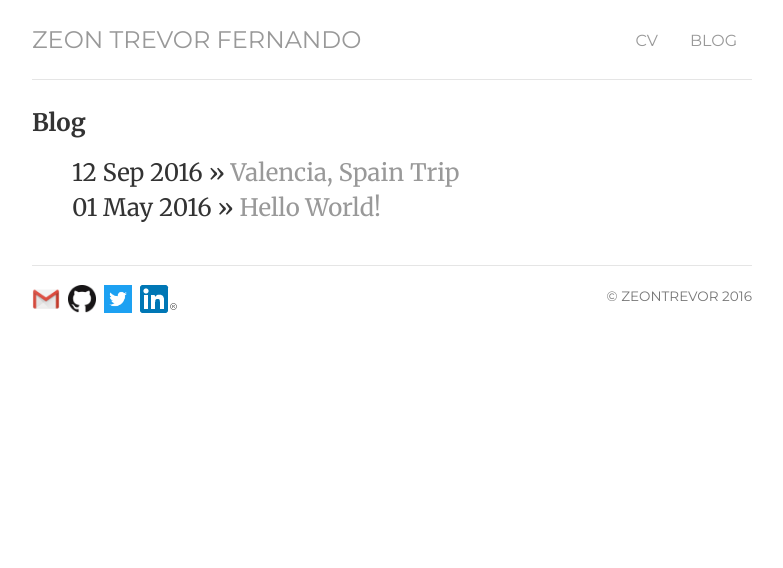
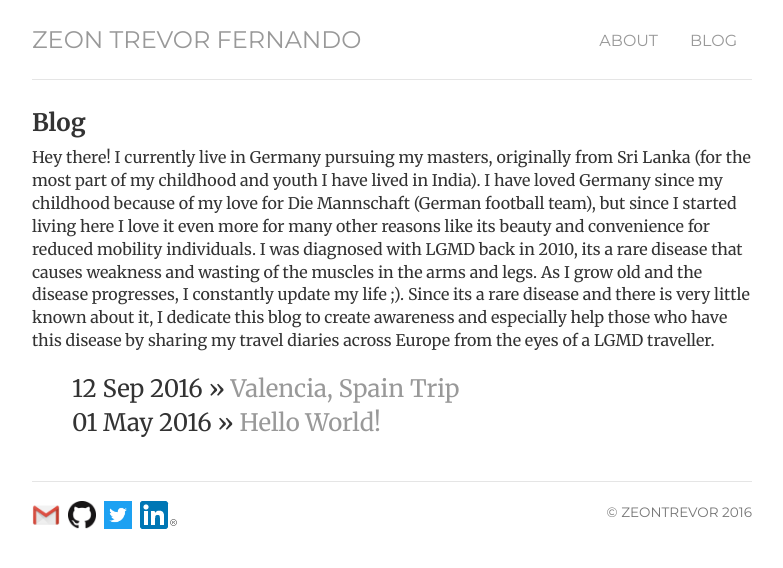
Before and after one commit to ZeonTrevor/zeontrevor.github.io, a Jekyll site: the page built from blog/index.html, in a window 1280 px wide. Shown: the top 568 px of the page, without its empty margins (248-1031 px from the left). Built offline with Jekyll 4.4.1, drawn with Linux system fonts in a browser that asks for light colours.

Commit message:
Blog Index Update

```diff
--- a/_layouts/default.html
+++ b/_layouts/default.html
@@ -26,7 +26,7 @@
     <!--header-->
     <div class="header">
       <ul class="nav nav-pills pull-right">
-        <li class="{{ page.cv }}"><a href="/cv" title="CV">CV</a></li>
+        <li class="{{ page.cv }}"><a href="/cv" title="About">About</a></li>
         <!-- <li class="{{ page.projects }}"><a href="/projects" title="Projects">Projects</a></li> -->
         <li class="{{ page.blog }}"><a href="/blog" title="Blog">Blog</a></li>
       </ul>
--- a/blog/index.html
+++ b/blog/index.html
@@ -3,6 +3,7 @@ layout: default
 title: Blog
 ---
 <h3>{{ page.title }}</h3>
+Hey there! I currently live in Germany pursuing my masters, originally from Sri Lanka (for the most part of my childhood and youth I have lived in India). I have loved Germany since my childhood because of my love for Die Mannschaft (German football team), but since I started living here I love it even more for many other reasons like its beauty and convenience for reduced mobility individuals. I was diagnosed with LGMD back in 2010, its a rare disease that causes weakness and wasting of the muscles in the arms and legs. As I grow old and the disease progresses, I constantly update my life ;). Since its a rare disease and there is very little known about it, I dedicate this blog to create awareness and especially help those who have this disease by sharing my travel diaries across Europe from the eyes of a LGMD traveller.
 <ul class="posts">
 
   {% for post in site.posts %}
```
